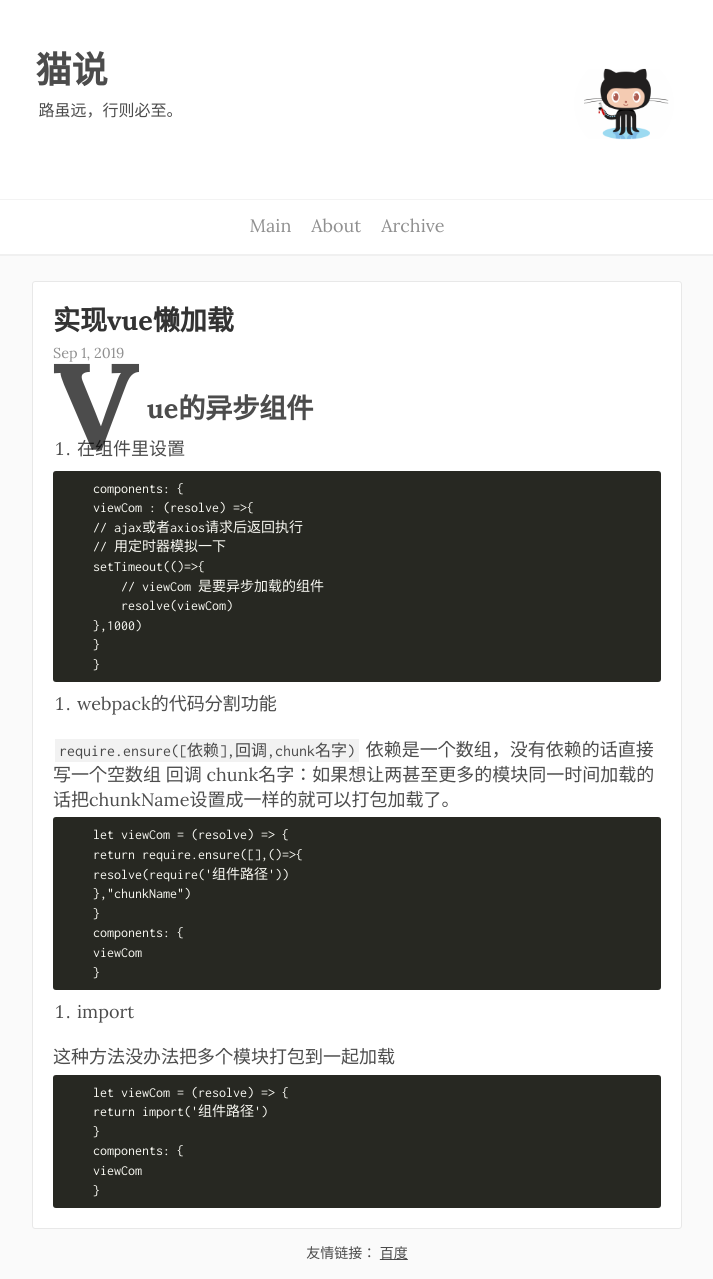
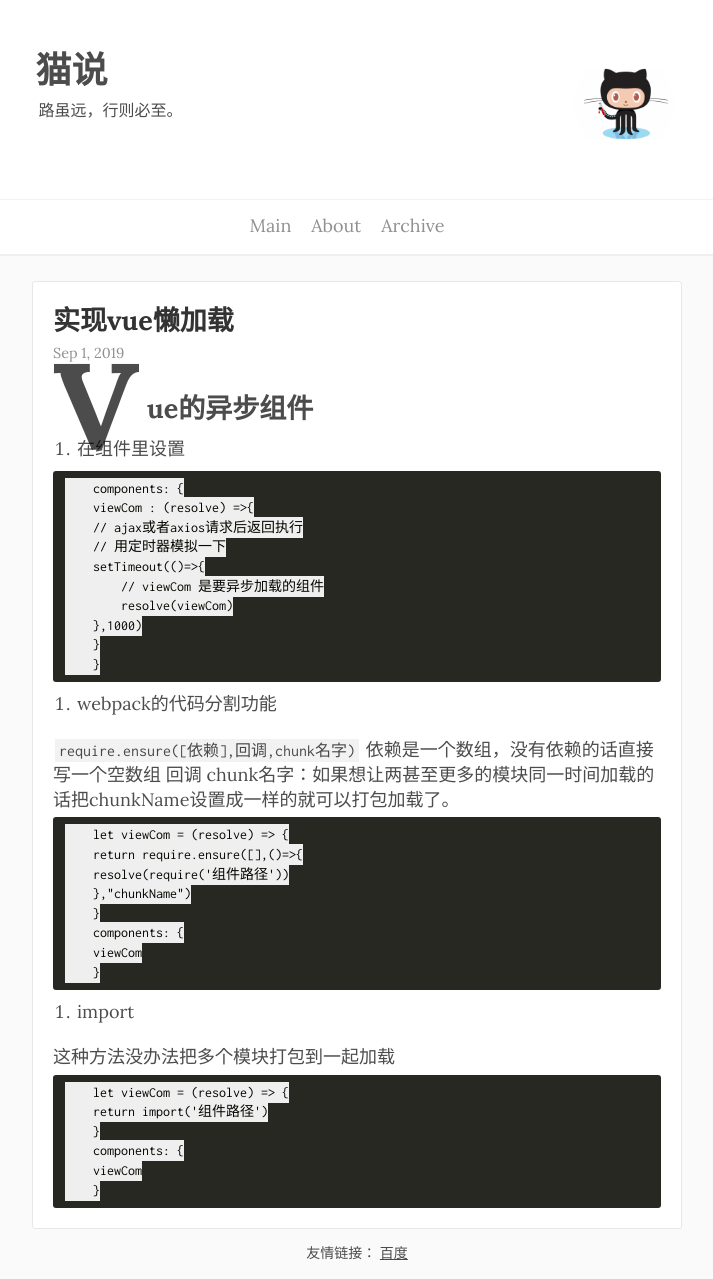
Before and after one commit to LB-nan/cat-Said, a Jekyll site: the page built from _posts/2019-09-01-vue懒加载.md, in a window 1280 px wide. Shown: the whole page, without its empty margins (283-996 px from the left). Built offline with Jekyll 4.4.1, drawn with Linux system fonts in a browser that asks for light colours; Markdown is read by kramdown in place of the engine named in the settings.

Commit message:
修改Markdown style

```diff
--- a/css/markdown.css
+++ b/css/markdown.css
@@ -33,12 +33,12 @@
   overflow-x: auto;
   border-radius: 3px;
   padding: 8px 12px;
-  background-color: #272822;
-  color: #f8f8f2;
+  background-color: #efefef;
+  color: #060600;
 }
 
 pre > code {
-  background-color: #272822;
+  background-color: #efefef;
   border: 0;
   padding-right: 0;
   padding-left: 0;
```
